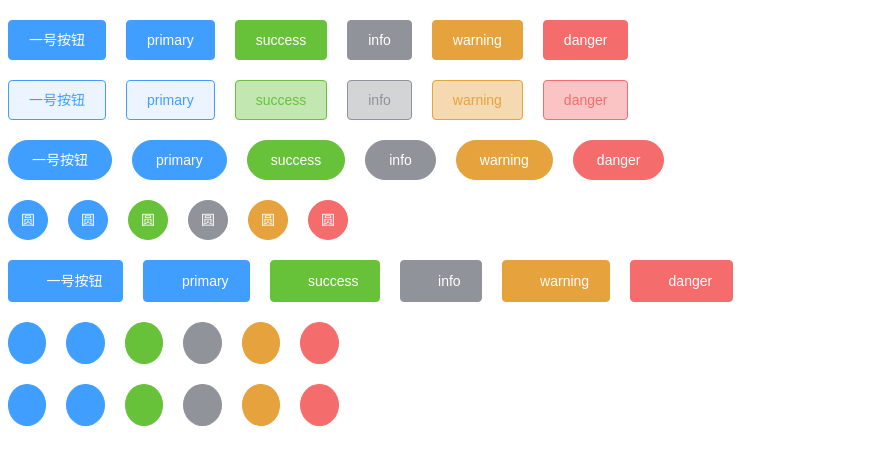
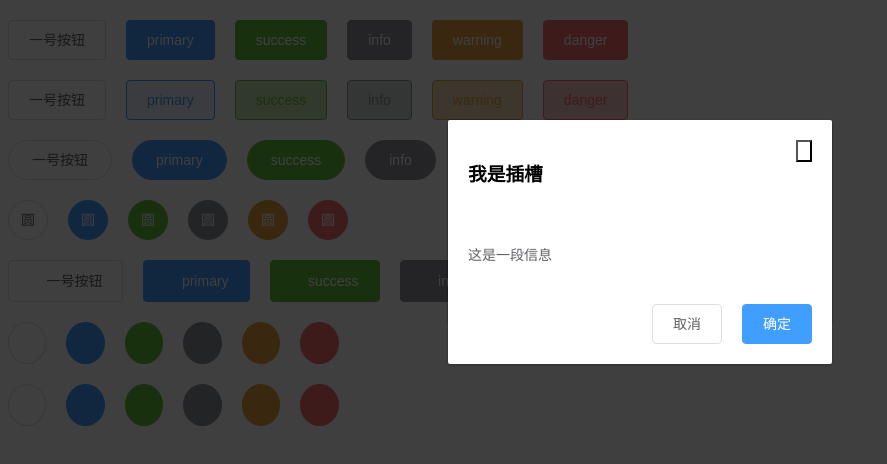
Before and after one commit to swaggylc/lc-ui, a Vue app: page / in a window 1280 px wide. Shown: the top 464 px of the page, without its empty margins (0-887 px from the left). Built offline with nearby package versions, Linux system fonts and the light colour scheme; a web font is replaced by a local one.

Commit message:
dialog组件的title属性

```diff
--- a/src/App.vue
+++ b/src/App.vue
@@ -55,11 +55,19 @@
     <lc-button disabled icon="icon-delete" circle type="warning"></lc-button>
     <lc-button disabled icon="icon-delete" circle type="danger"></lc-button>
   </div>
+  <div class="row">
+    <lc-dialog title="你好"></lc-dialog>
+    <lc-dialog>
+      <template v-slot:title>
+        <h3>我是插槽</h3>
+      </template>
+    </lc-dialog>
+  </div>
 </template>
 
 <script setup>
 import LcButton from './components/button/LcButton.vue';
-
+import LcDialog from './components/dialog/LcDialog.vue';
 const fn = () => {
   console.log('123');
 }
--- a/src/components/button/LcButton.vue
+++ b/src/components/button/LcButton.vue
@@ -23,7 +23,7 @@ import { defineProps, useSlots, defineEmits } from "vue";
 const props = defineProps({
     type: {
         type: String, //字符串类型，否则报错
-        default: "primary",
+        default: "",
     },
     plain: {
         type: Boolean,
--- a/src/components/dialog/LcDialog.vue
+++ b/src/components/dialog/LcDialog.vue
@@ -0,0 +1,103 @@
+<template>
+    <div class="lc-dialog_wrapper">
+        <div class="lc-dialog">
+            <div class="lc-dialog_header">
+                <slot name="title">
+                    <span class="lc-dialog_title">
+                        {{ title }}
+                    </span>
+                </slot>
+                <button class="lc-dialog_headerbtn">
+                    <i class="iconfont icon-delete"></i>
+                </button>
+            </div>
+            <div class="lc-dialog_body">
+                <span>这是一段信息</span>
+            </div>
+            <div class="lc-dialog_footer">
+                <lc-button>取消</lc-button>
+                <lc-button type="primary">确定</lc-button>
+            </div>
+        </div>
+    </div>
+</template>
+
+<script setup>
+name: "LcDialog"
+import LcButton from '../button/LcButton.vue';
+import { defineProps } from 'vue';
+const props = defineProps({
+    title: {
+        type: String,
+        default: '提示'
+    }
+})
+
+</script>
+
+<style lang="scss" scoped>
+.lc-dialog_wrapper {
+    position: fixed;
+    top: 0;
+    right: 0;
+    bottom: 0;
+    left: 0;
+    overflow: auto;
+    margin: 0;
+    z-index: 2001;
+    background-color: rgba(0, 0, 0, 0.5);
+
+    .lc-dialog {
+        position: relative;
+        margin: 15vh auto 50px;
+        background: #fff;
+        border-radius: 2px;
+        box-shadow: 0 1px 3px rgba(0, 0, 0, 0.3);
+        box-sizing: border-box;
+        width: 30%;
+
+        &_header {
+            padding: 20px 20px 10px;
+
+            .lc-dialog_title {
+                line-height: 24px;
+                font-size: 18px;
+                color: #303133;
+            }
+
+            .lc-dialog_headerbtn {
+                position: absolute;
+                top: 20px;
+                right: 20px;
+                padding: 0;
+                background: transparent;
+                border: nlc;
+                outline: nlc;
+                cursor: pointer;
+                font-size: 16px;
+
+                .lc-icon-close {
+                    color: #909399
+                }
+            }
+        }
+
+        &_body {
+            padding: 30px 20px;
+            color: #606266;
+            font-size: 14px;
+            word-break: break-all;
+        }
+
+        &_footer {
+            padding: 10px 20px 20px;
+            text-align: right;
+            box-sizing: border-box;
+
+            ::v-deep .lc-button:first-child {
+                margin-right: 20px;
+            }
+        }
+    }
+}
+</style>
--- a/src/main.js
+++ b/src/main.js
@@ -1,12 +1,14 @@
 import { createApp } from 'vue'
 import App from './App.vue'
 // 导入组件
-import Button from "./components/button/LcButton.vue"
+import LcButton from "./components/button/LcButton.vue"
+import LcDialog from "./components/dialog/LcDialog.vue"
 // 全局引入图标文件
 import './assets/font/font.css'
 const app = createApp(App)
 
-app.component(Button.name, Button)
+app.component(LcButton.name, LcButton)
+app.component(LcDialog.name,LcDialog)
 
 
 
```
Also changed, not shown: 1 other file (tests, documents, lock files or other folders).
